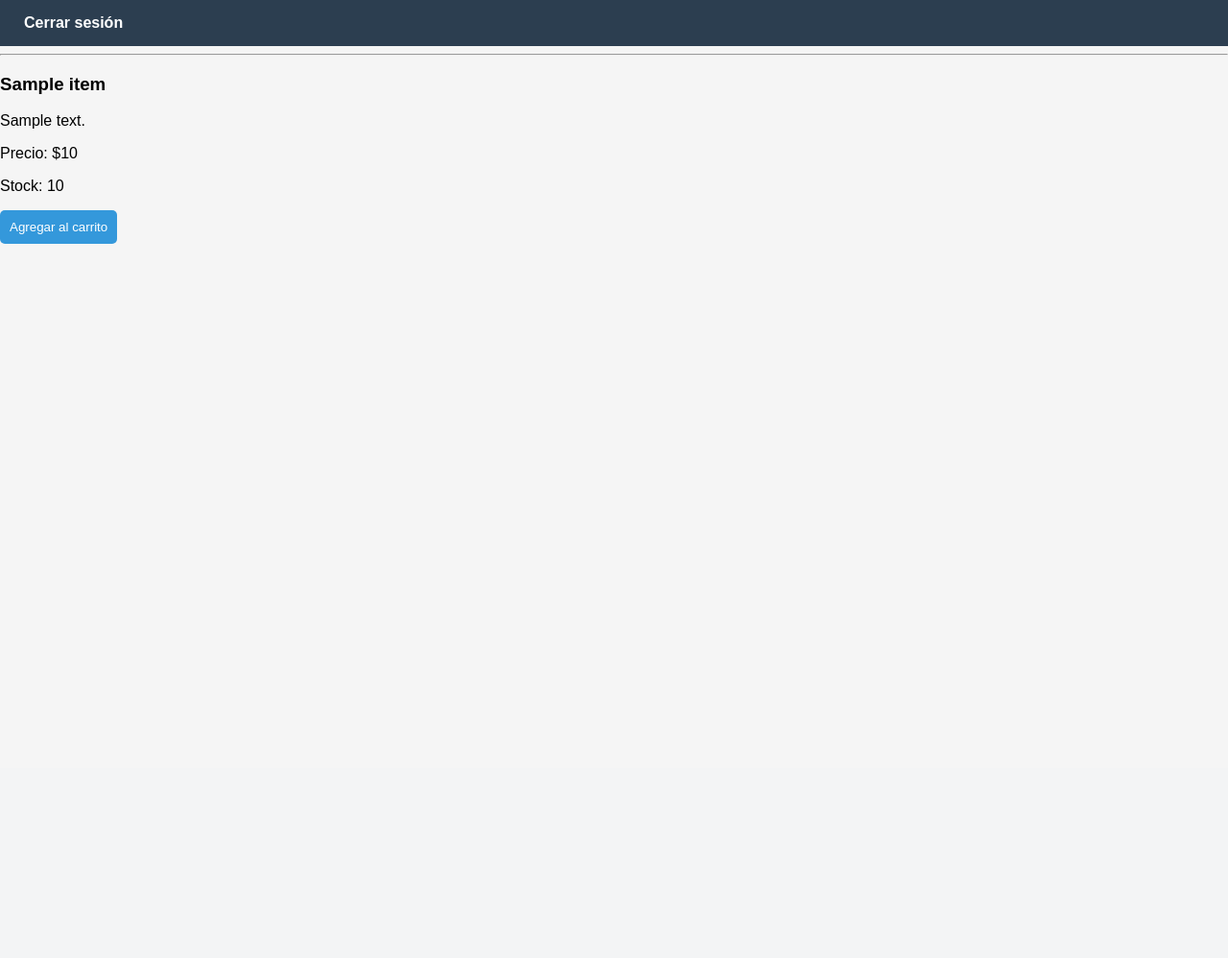
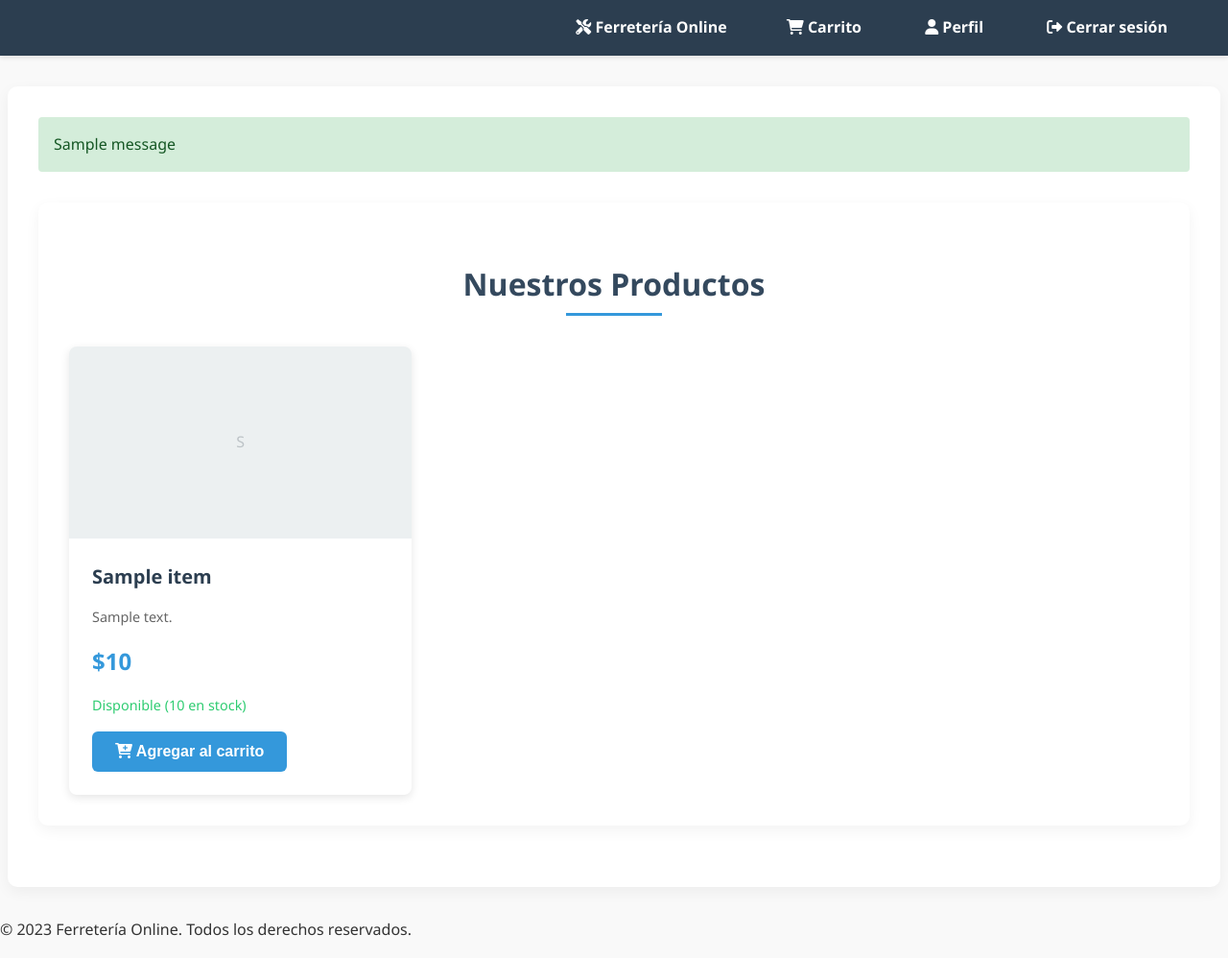
Before and after one commit to Jose-Salinas-04/Api-integracion, a Django app: page / in a window 1280 px wide. Shown: the whole page at 96% size. Before the commit the page ends 254 px from the top, so only its background shows below. Run offline with Django 5.2, Linux system fonts and the light colour scheme; a user stored in the database is signed in; tables that the repository leaves empty hold one stand-in row (values such as "Sample post"); one stand-in notice (Sample message) is shown; a database or web service that is not in the repository returns one stand-in record (values such as "Sample title"); data that the repository does not hold is empty.

Commit message:
Integracion cambios de Frontend

```diff
--- a/core/static/core/styles.css
+++ b/core/static/core/styles.css
@@ -1,88 +1,244 @@
+/* Variables de color */
+:root {
+  --primary-color: #3498db;
+  --primary-dark: #2980b9;
+  --secondary-color: #2c3e50;
+  --light-color: #ecf0f1;
+  --dark-color: #34495e;
+  --gray-light: #bdc3c7;
+  --success-color: #2ecc71;
+  --danger-color: #e74c3c;
+}
+
+/* Estilos generales */
 body {
-    font-family: Arial, sans-serif;
-    background-color: #f5f5f5;
+  font-family: 'Segoe UI', Tahoma, Geneva, Verdana, sans-serif;
+  background-color: #f9f9f9;
   margin: 0;
   padding: 0;
+  color: #333;
+  line-height: 1.6;
 }
 
+/* Barra de navegación */
 nav {
-    background-color: #2c3e50;
+  background-color: var(--secondary-color);
   color: white;
-    padding: 15px;
+  padding: 1rem 2rem;
   display: flex;
-    justify-content: space-between;
+  justify-content: flex-end;
+  box-shadow: 0 2px 5px rgba(0, 0, 0, 0.1);
 }
 
 nav a {
   color: white;
-    margin: 0 10px;
+  margin: 0 15px;
   text-decoration: none;
-    font-weight: bold;
+  font-weight: 600;
+  transition: all 0.3s ease;
+  padding: 0.5rem 1rem;
+  border-radius: 4px;
 }
 
+nav a:hover {
+  background-color: rgba(255, 255, 255, 0.1);
+  transform: translateY(-2px);
+}
+
+/* Contenedor principal */
 .container {
-    max-width: 900px;
-    margin: 30px auto;
-    padding: 20px;
+  max-width: 1200px;
+  margin: 2rem auto;
+  padding: 2rem;
   background: white;
-    border-radius: 8px;
-    box-shadow: 0 0 10px rgba(0, 0, 0, 0.1);
+  border-radius: 10px;
+  box-shadow: 0 5px 15px rgba(0, 0, 0, 0.05);
+}
+
+/* Títulos */
+h1, h2, h3 {
+  color: var(--dark-color);
+  margin-bottom: 1.5rem;
 }
 
 h2 {
-    color: #2c3e50;
-    margin-bottom: 20px;
   text-align: center;
+  font-size: 2rem;
+  position: relative;
+  padding-bottom: 0.5rem;
 }
 
+h2::after {
+  content: '';
+  position: absolute;
+  bottom: 0;
+  left: 50%;
+  transform: translateX(-50%);
+  width: 100px;
+  height: 3px;
+  background: var(--primary-color);
+}
+
+h3 {
+  font-size: 1.5rem;
+  color: var(--secondary-color);
+}
+
+/* Formularios */
 form {
+  max-width: 500px;
+  margin: 0 auto;
   display: flex;
   flex-direction: column;
-    gap: 15px;
+  gap: 1.5rem;
+}
+
+form p {
+  margin: 0;
+}
+
+form label {
+  display: block;
+  margin-bottom: 0.5rem;
+  font-weight: 600;
+  color: var(--dark-color);
 }
 
 form input[type="text"],
 form input[type="password"],
 form input[type="email"] {
-    padding: 10px;
-    border: 1px solid #ccc;
-    border-radius: 5px;
+  width: 100%;
+  padding: 12px;
+  border: 1px solid var(--gray-light);
+  border-radius: 6px;
+  font-size: 1rem;
+  transition: border 0.3s ease;
 }
 
-button {
-    background-color: #3498db;
-    color: white;
-    padding: 10px;
-    border: none;
-    border-radius: 5px;
-    cursor: pointer;
+form input:focus {
+  border-color: var(--primary-color);
+  outline: none;
+  box-shadow: 0 0 0 3px rgba(52, 152, 219, 0.2);
 }
 
-button:hover {
-    background-color: #2980b9;
+/* Botones */
+button, .btn {
+  background-color: var(--primary-color);
+  color: white;
+  padding: 12px 24px;
+  border: none;
+  border-radius: 6px;
+  cursor: pointer;
+  font-size: 1rem;
+  font-weight: 600;
+  transition: all 0.3s ease;
+  text-align: center;
+  display: inline-block;
 }
 
-ul.products {
-    list-style: none;
-    padding: 0;
+button:hover, .btn:hover {
+  background-color: var(--primary-dark);
+  transform: translateY(-2px);
+  box-shadow: 0 4px 8px rgba(0, 0, 0, 0.1);
 }
 
-ul.products li {
-    padding: 15px;
-    border-bottom: 1px solid #ddd;
+/* Lista de productos */
+.product-grid {
+  display: grid;
+  grid-template-columns: repeat(auto-fill, minmax(280px, 1fr));
+  gap: 2rem;
+  margin-top: 2rem;
 }
 
-ul.products li:last-child {
-    border-bottom: none;
+.product-card {
+  background: white;
+  border-radius: 8px;
+  overflow: hidden;
+  box-shadow: 0 3px 10px rgba(0, 0, 0, 0.1);
+  transition: transform 0.3s ease, box-shadow 0.3s ease;
 }
 
-.products strong {
-    font-size: 18px;
-    color: #34495e;
+.product-card:hover {
+  transform: translateY(-5px);
+  box-shadow: 0 5px 15px rgba(0, 0, 0, 0.1);
 }
 
-.products span {
-    display: block;
-    color: #777;
-    font-size: 14px;
+.product-image {
+  height: 200px;
+  background-color: var(--light-color);
+  display: flex;
+  align-items: center;
+  justify-content: center;
+  color: var(--gray-light);
 }
+
+.product-content {
+  padding: 1.5rem;
+}
+
+.product-title {
+  font-size: 1.25rem;
+  margin: 0 0 0.5rem 0;
+  color: var(--secondary-color);
+}
+
+.product-description {
+  color: #666;
+  margin-bottom: 1rem;
+  font-size: 0.9rem;
+}
+
+.product-price {
+  font-size: 1.5rem;
+  font-weight: bold;
+  color: var(--primary-color);
+  margin: 0.5rem 0;
+}
+
+.product-stock {
+  color: #666;
+  font-size: 0.9rem;
+  margin-bottom: 1rem;
+}
+
+.product-stock.in-stock {
+  color: var(--success-color);
+}
+
+.product-stock.out-of-stock {
+  color: var(--danger-color);
+}
+
+/* Mensajes */
+.alert {
+  padding: 1rem;
+  border-radius: 4px;
+  margin-bottom: 1rem;
+}
+
+.alert-success {
+  background-color: #d4edda;
+  color: #155724;
+}
+
+.alert-error {
+  background-color: #f8d7da;
+  color: #721c24;
+}
+
+/* Responsive */
+@media (max-width: 768px) {
+  .product-grid {
+    grid-template-columns: repeat(auto-fill, minmax(220px, 1fr));
+  }
+
+  nav {
+    justify-content: center;
+    padding: 1rem;
+  }
+
+  .container {
+    padding: 1rem;
+    margin: 1rem;
+  }
+}
--- a/core/templates/core/base.html
+++ b/core/templates/core/base.html
@@ -3,20 +3,48 @@
 <html lang="es">
 <head>
     <meta charset="UTF-8">
-    <title>Ferretería</title>
+    <meta name="viewport" content="width=device-width, initial-scale=1.0">
+    <title>Ferretería Online - Herramientas y Materiales</title>
     <link rel="stylesheet" href="{% static 'core/styles.css' %}">
+    <!-- Font Awesome para iconos -->
+    <link rel="stylesheet" href="https://cdnjs.cloudflare.com/ajax/libs/font-awesome/6.0.0-beta3/css/all.min.css">
+    <!-- Fuente de Google -->
+    <link href="https://fonts.googleapis.com/css2?family=Roboto:wght@300;400;500;700&display=swap" rel="stylesheet">
 </head>
 <body>
     <nav>
-        {% if user.is_authenticated %}
-            <a href="{% url 'logout' %}">Cerrar sesión</a>
-        {% else %}
-            <a href="{% url 'login' %}">Iniciar sesión</a> |
-            <a href="{% url 'register' %}">Registrarse</a>
+        <div class="nav-brand">
+            <a href="{% url 'home' %}">
+                <i class="fas fa-tools"></i> Ferretería Online
+            </a>
+        </div>
+        <div class="nav-links">
+            {% if user.is_authenticated %}
+                <a href="{% url 'cart' %}"><i class="fas fa-shopping-cart"></i> Carrito</a>
+                <a href="{% url 'profile' %}"><i class="fas fa-user"></i> Perfil</a>
+                <a href="{% url 'logout' %}"><i class="fas fa-sign-out-alt"></i> Cerrar sesión</a>
+            {% else %}
+                <a href="{% url 'login' %}"><i class="fas fa-sign-in-alt"></i> Iniciar sesión</a>
+                <a href="{% url 'register' %}"><i class="fas fa-user-plus"></i> Registrarse</a>
+            {% endif %}
+        </div>
+    </nav>
+
+    <main class="container">
+        {% if messages %}
+            {% for message in messages %}
+            <div class="alert alert-{{ message.tags }}">
+                {{ message }}
+            </div>
+            {% endfor %}
         {% endif %}
-    </nav>
-    <hr>
-    {% block content %}
-    {% endblock %}
+
+        {% block content %}
+        {% endblock %}
+    </main>
+
+    <footer>
+        <p>&copy; 2023 Ferretería Online. Todos los derechos reservados.</p>
+    </footer>
 </body>
 </html>
--- a/core/templates/core/home.html
+++ b/core/templates/core/home.html
@@ -1,9 +1,44 @@
 {% extends 'core/base.html' %}
 
 {% block content %}
-    <script>
-    async function addToCart(id, nombre, precio) {
-        const cantidad = 1;
+<div class="container">
+    <h2>Nuestros Productos</h2>
+
+    <div class="product-grid">
+        {% for producto in products %}
+        <div class="product-card">
+            <div class="product-image">
+                <!-- Imagen del producto (puedes reemplazar con una imagen real) -->
+                <span>{{ producto.nombre|slice:":1" }}</span>
+            </div>
+            <div class="product-content">
+                <h3 class="product-title">{{ producto.nombre }}</h3>
+                <p class="product-description">{{ producto.descripcion }}</p>
+                <p class="product-price">${{ producto.precio|floatformat:"0" }}</p>
+                <p class="product-stock {% if producto.stock > 0 %}in-stock{% else %}out-of-stock{% endif %}">
+                    {% if producto.stock > 0 %}
+                        Disponible ({{ producto.stock }} en stock)
+                    {% else %}
+                        Agotado
+                    {% endif %}
+                </p>
+                {% if user.is_authenticated %}
+                <button onclick="addToCart('{{ producto.id }}', '{{ producto.nombre }}', '{{ producto.precio }}')"
+                        class="btn"
+                        {% if producto.stock <= 0 %}disabled{% endif %}>
+                    <i class="fas fa-cart-plus"></i> Agregar al carrito
+                </button>
+                {% endif %}
+            </div>
+        </div>
+        {% endfor %}
+    </div>
+</div>
+
+<script>
+async function addToCart(id, nombre, precio) {
+    const cantidad = 1;
+    try {
         const res = await fetch("/api/cart/add/", {
             method: "POST",
             headers: {
@@ -14,21 +49,21 @@
         });
 
         const data = await res.json();
-        alert(data.message);
+
+        // Mostrar notificación bonita en lugar de alert
+        const notification = document.createElement('div');
+        notification.className = `alert alert-${data.success ? 'success' : 'error'}`;
+        notification.textContent = data.message;
+        document.body.appendChild(notification);
+
+        setTimeout(() => {
+            notification.style.opacity = '0';
+            setTimeout(() => notification.remove(), 300);
+        }, 3000);
+
+    } catch (error) {
+        console.error('Error:', error);
     }
-    </script>
-
-    {% for producto in products %}
-    <div>
-        <h3>{{ producto.nombre }}</h3>
-        <p>{{ producto.descripcion }}</p>
-        <p>Precio: ${{ producto.precio }}</p>
-        <p>Stock: {{ producto.stock }}</p>
-        {% if user.is_authenticated %}
-        <button onclick="addToCart('{{ producto.id }}', '{{ producto.nombre }}', '{{ producto.precio }}' )">
-            Agregar al carrito
-        </button>
-        {% endif %}
-    </div>
-    {% endfor %}
+}
+</script>
 {% endblock %}
```
Also changed, not shown: db.json (+54 -6 lines), 1 other file. Lines whose indentation alone changed are shown as unchanged.
